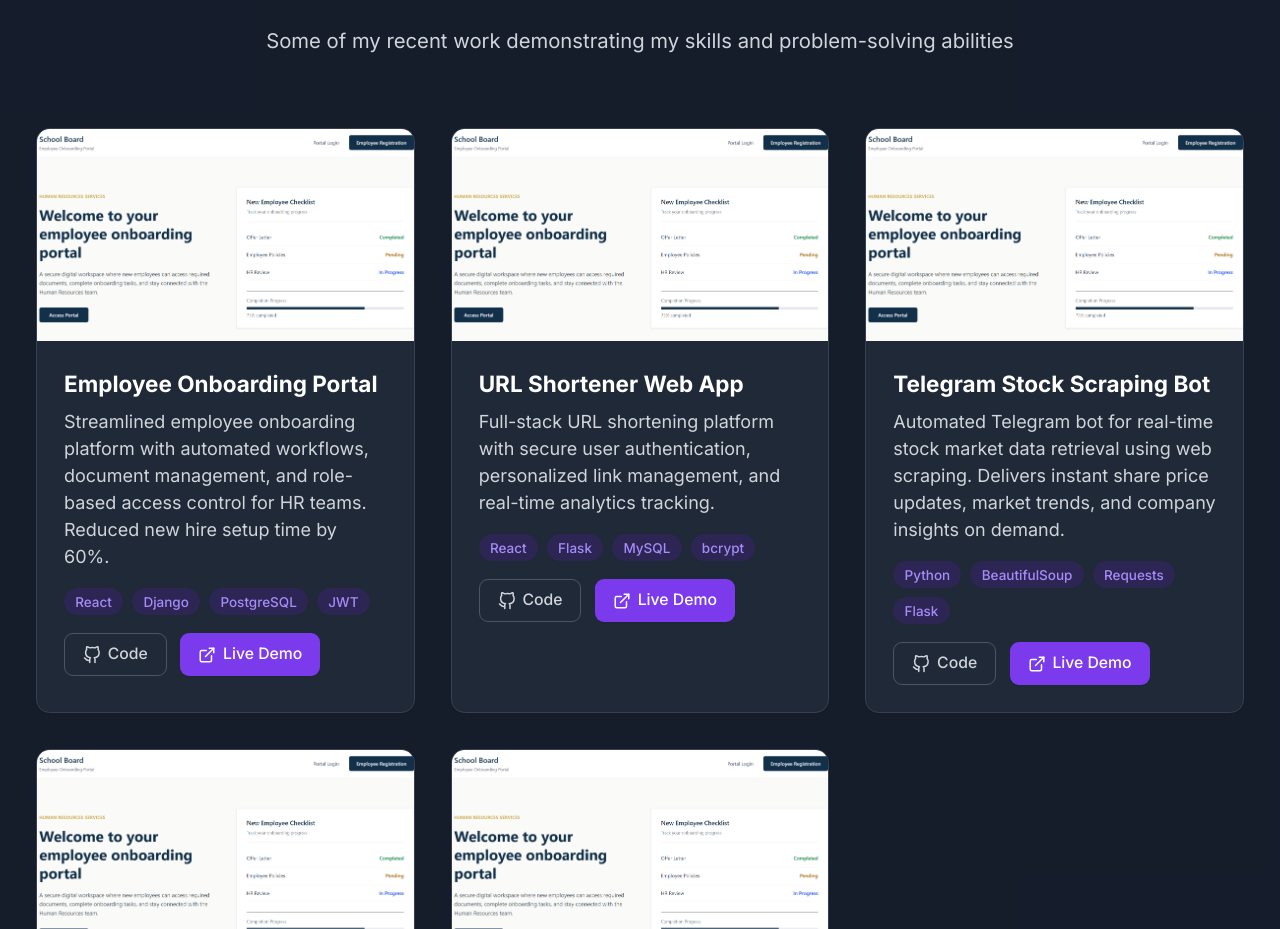
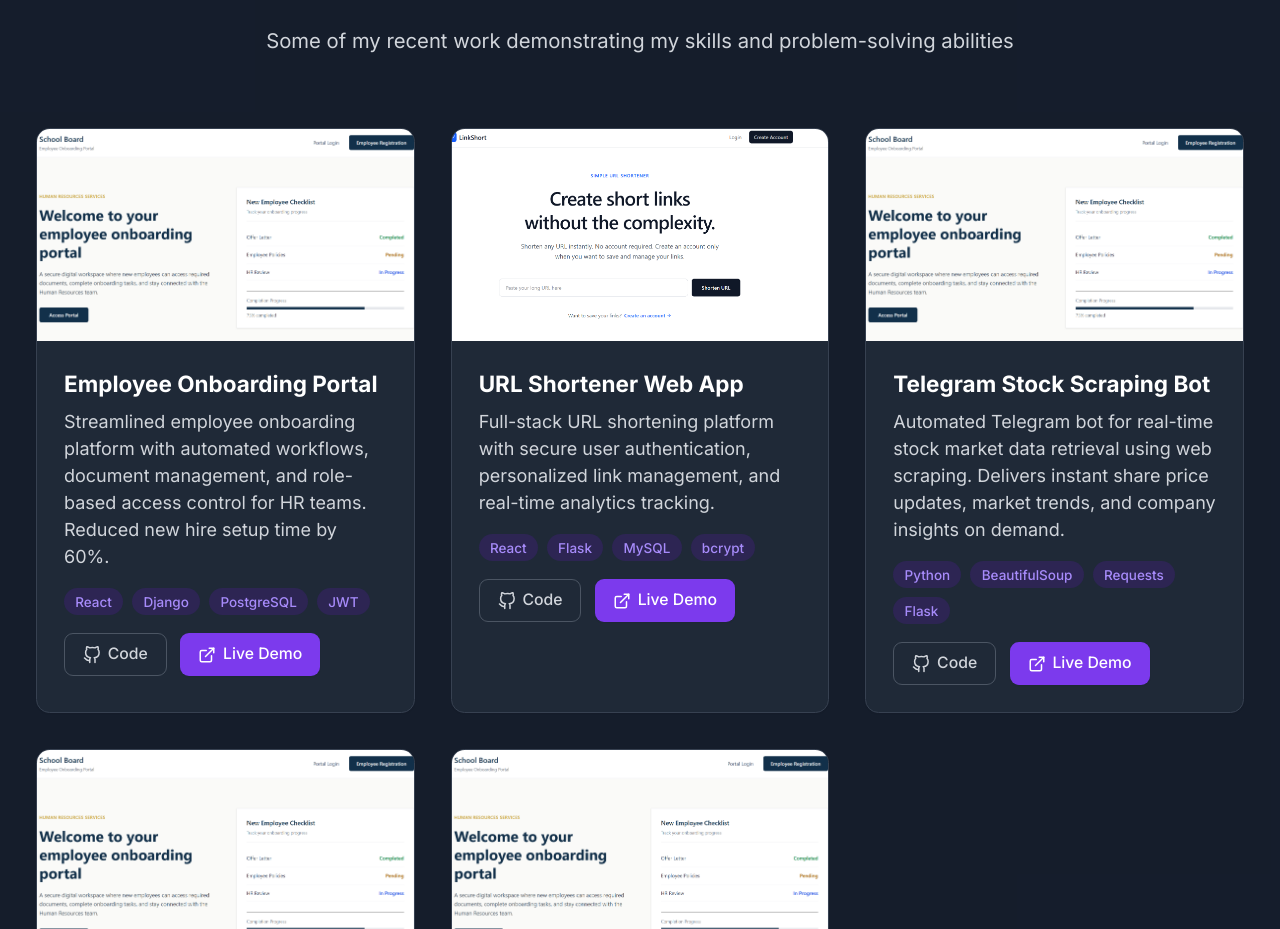
Before and after one commit to roshan13ghimire/roshan-portfolio, a React (Vite) app: page / in a window 1280 px wide. Shown: the part 2683-3612 px from the top of the page. Built offline with nearby package versions, Linux system fonts and the light colour scheme.

Commit message:
updated picture of url

```diff
--- a/src/components/Projects.jsx
+++ b/src/components/Projects.jsx
@@ -3,7 +3,7 @@ import React from 'react';
 import { motion } from 'framer-motion';
 import { FiGithub, FiExternalLink } from 'react-icons/fi';
 import Onboarding from '../assets/onboarding.png';
-// import UrlShortener from '../assets/url-shortener.png';
+import UrlShortener from '../assets/url.png';
 
 const Projects = () => {
   const projects = [
@@ -19,10 +19,10 @@ const Projects = () => {
    {
   title: 'URL Shortener Web App',
   description: 'Full-stack URL shortening platform with secure user authentication, personalized link management, and real-time analytics tracking.',
-  image: Onboarding,
+  image: UrlShortener,
   tech: ['React', 'Flask', 'MySQL', 'bcrypt'],
   github: 'https://github.com/roshan13ghimire/URLShortener_with_Authentication_System',
-  live: '#',
+  live: 'https://url-shortener-with-authentication-s.vercel.app/',
 },
     {
   title: 'Telegram Stock Scraping Bot',
```
Also changed, not shown: src/assets/url.png (added).
